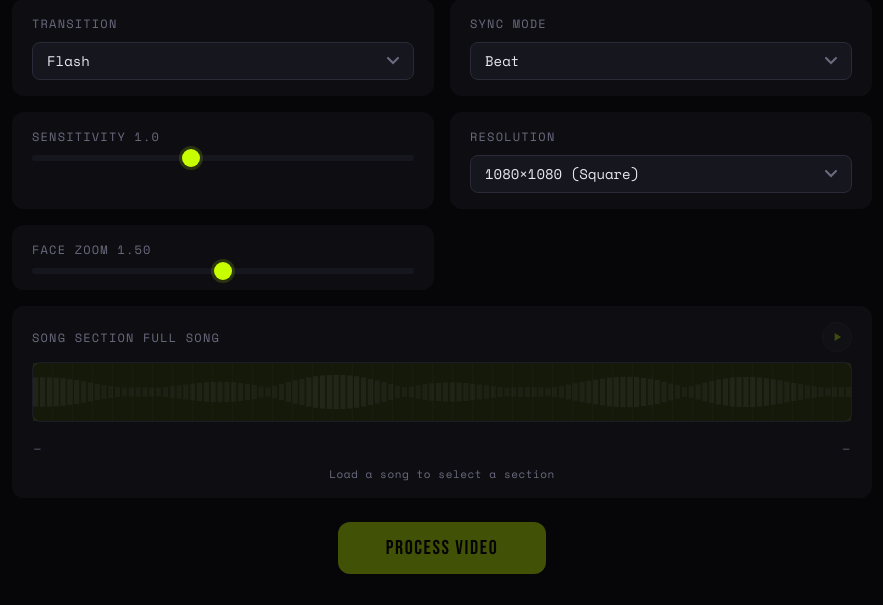
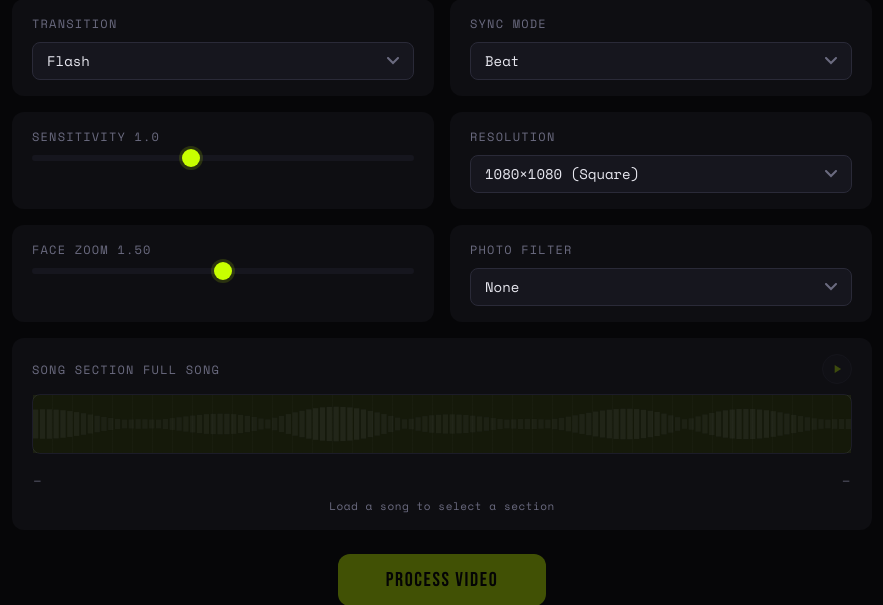
Before and after one commit to Ledsav/beatcut, a Flask app: page / in a window 1280 px wide. Shown: the part 410-1015 px from the top of the page, without its empty margins (198-1081 px from the left). Before the commit the page ends 984 px from the top, so only its background shows below. Run offline with Flask 3, Linux system fonts and the light colour scheme.

Commit message:
feat: add global photo filter UI and pipeline (vignette, grain, vintage, faded)

```diff
--- a/app.py
+++ b/app.py
@@ -78,6 +78,9 @@ def upload():
         shutil.rmtree(workdir, ignore_errors=True)
         return jsonify({"error": f"Invalid sync_mode: {sync_mode!r}"}), 400
     polaroid_entry  = request.form.get("polaroid_entry", "drop")
+    photo_filter = request.form.get("photo_filter", "none")
+    if photo_filter not in {"none", "vignette", "grain", "vintage", "faded"}:
+        photo_filter = "none"
 
     output_path = os.path.join(workdir, "output.mp4")
     cancel_flag = [False]
@@ -116,6 +119,7 @@ def upload():
                 end_time=end_time,
                 sync_mode=sync_mode,
                 polaroid_entry=polaroid_entry,
+                photo_filter=photo_filter,
                 progress_callback=on_progress,
                 cancel_flag=cancel_flag,
             )
--- a/processor.py
+++ b/processor.py
@@ -411,6 +411,7 @@ def assemble_video(
     end_time: float = 0,
     sync_mode: str = "beat",
     polaroid_entry: str = "drop",
+    photo_filter: str = "none",
     progress_callback=None,
     cancel_flag=None,
 ) -> dict:
@@ -442,6 +443,7 @@ def assemble_video(
         bgr, face_found = detect_and_crop(path, output_w, output_h, zoom)
         # Convert BGR -> RGB for moviepy
         rgb = cv2.cvtColor(bgr, cv2.COLOR_BGR2RGB)
+        rgb = apply_filter(rgb, photo_filter)
         frames.append(rgb)
         pct = 2 + int(28 * (i + 1) / n)
         label = f"Processing image {i + 1}/{n}" if face_found else f"Processing image {i + 1}/{n} (no face detected, using center)"
--- a/static/app.js
+++ b/static/app.js
@@ -117,6 +117,7 @@ btnProcess.addEventListener('click', async () => {
   fd.append('sync_mode',   selSyncMode.value);
   fd.append('sensitivity', rangeSensitivity.value);
   fd.append('zoom',        rangeZoom.value);
+  fd.append('photo_filter', document.getElementById('sel-filter').value);
   fd.append('fps',         '24');
   // Section selector: 0/0 = full song sentinel
   if (songDuration > 0) {
@@ -498,6 +499,7 @@ function resetToUpload() {
   selTransition.value         = 'flash';
   selPolaroidEntry.value      = 'drop';
   selSyncMode.value           = 'beat';
+  document.getElementById('sel-filter').value = 'none';
   updatePolaroidVisibility();
 
   progressBar.style.width     = '0%';
--- a/templates/index.html
+++ b/templates/index.html
@@ -93,6 +93,17 @@
         <input type="range" id="range-zoom" min="1.0" max="2.0" step="0.05" value="1.5" />
       </div>
 
+      <div class="setting-item">
+        <label for="sel-filter">Photo Filter</label>
+        <select id="sel-filter">
+          <option value="none">None</option>
+          <option value="vignette">Vignette</option>
+          <option value="grain">Grain</option>
+          <option value="vintage">Vintage</option>
+          <option value="faded">Faded</option>
+        </select>
+      </div>
+
       <div class="setting-item setting-item--wide">
         <div class="reel-label-row">
           <label>Song Section <span id="val-section">Full song</span></label>
```
Also changed, not shown: tests/test_processor.py (+7 -0 lines).
